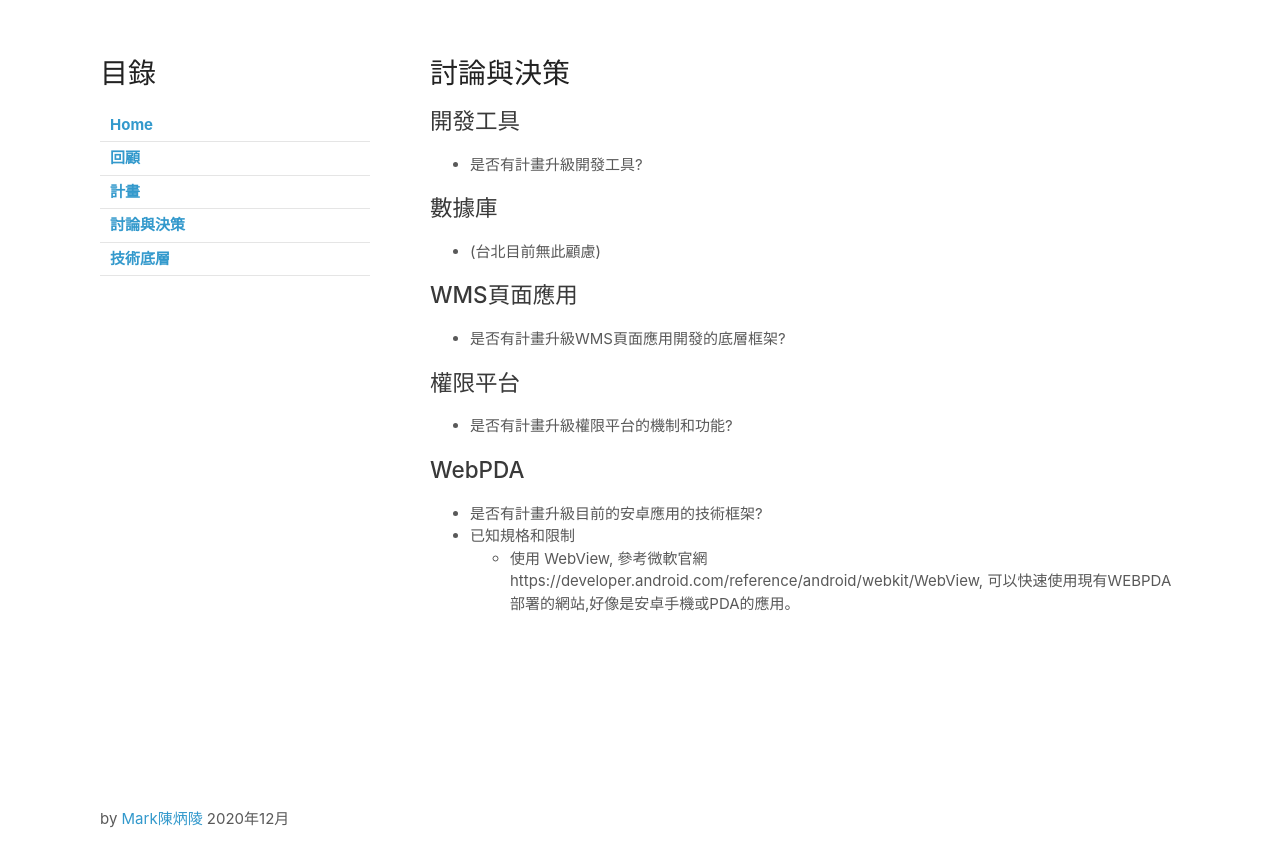
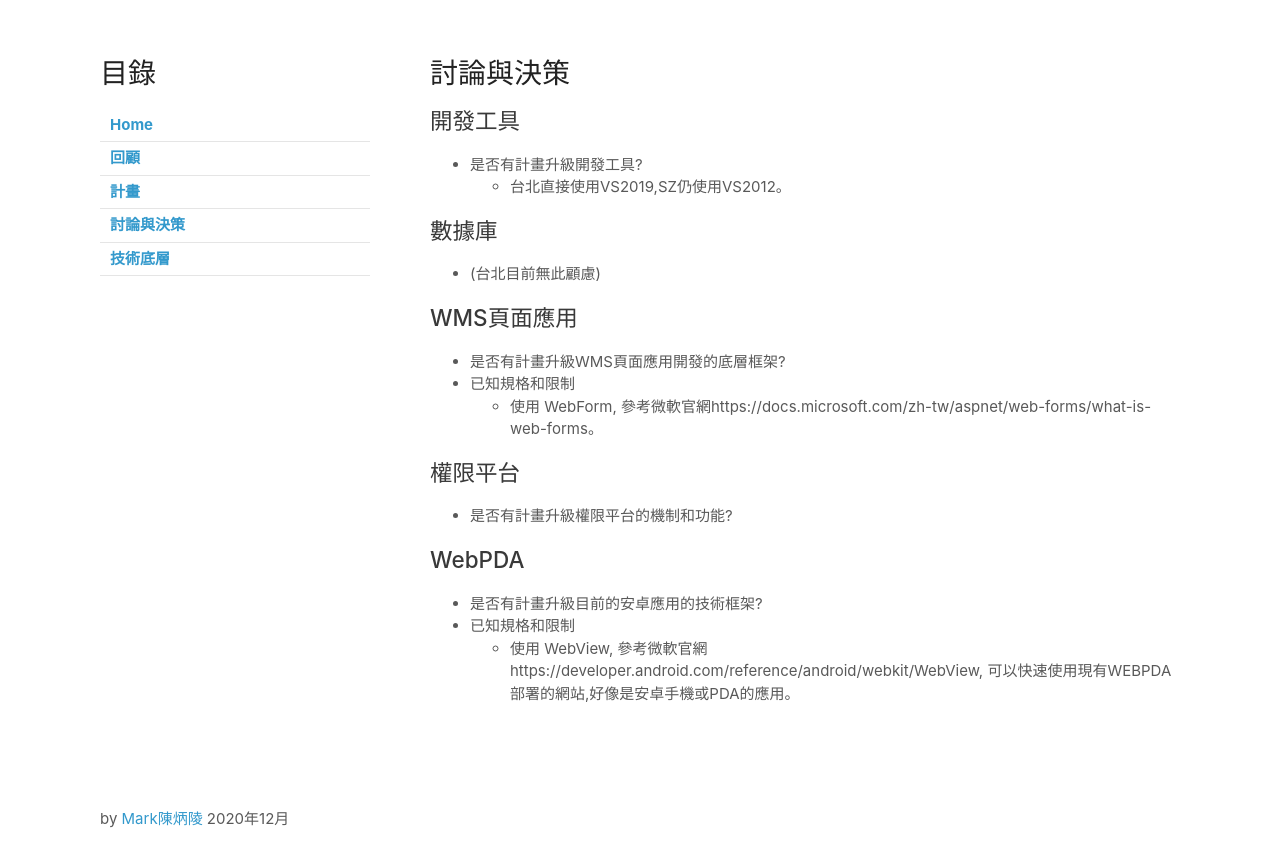
Before and after one commit to dreamaitek/p003, a Jekyll site: the page built from decision.md, in a window 1280 px wide. Shown: the top 867 px of the page. Built offline with Jekyll 4.4.1, drawn with Linux system fonts in a browser that asks for light colours; our own code applies the rules of GitHub Pages for plain Markdown files.

Commit message:
Update decision.md

```diff
--- a/decision.md
+++ b/decision.md
@@ -5,6 +5,7 @@ layout: default
 
 ## 開發工具
 - 是否有計畫升級開發工具?
+  - 台北直接使用VS2019,SZ仍使用VS2012。
 
 ## 數據庫
 - (台北目前無此顧慮)
@@ -12,6 +13,8 @@ layout: default
 
 ## WMS頁面應用
 - 是否有計畫升級WMS頁面應用開發的底層框架?
+- 已知規格和限制
+  - 使用 WebForm, 參考微軟官網https://docs.microsoft.com/zh-tw/aspnet/web-forms/what-is-web-forms。
 
 ## 權限平台
 - 是否有計畫升級權限平台的機制和功能?
```
